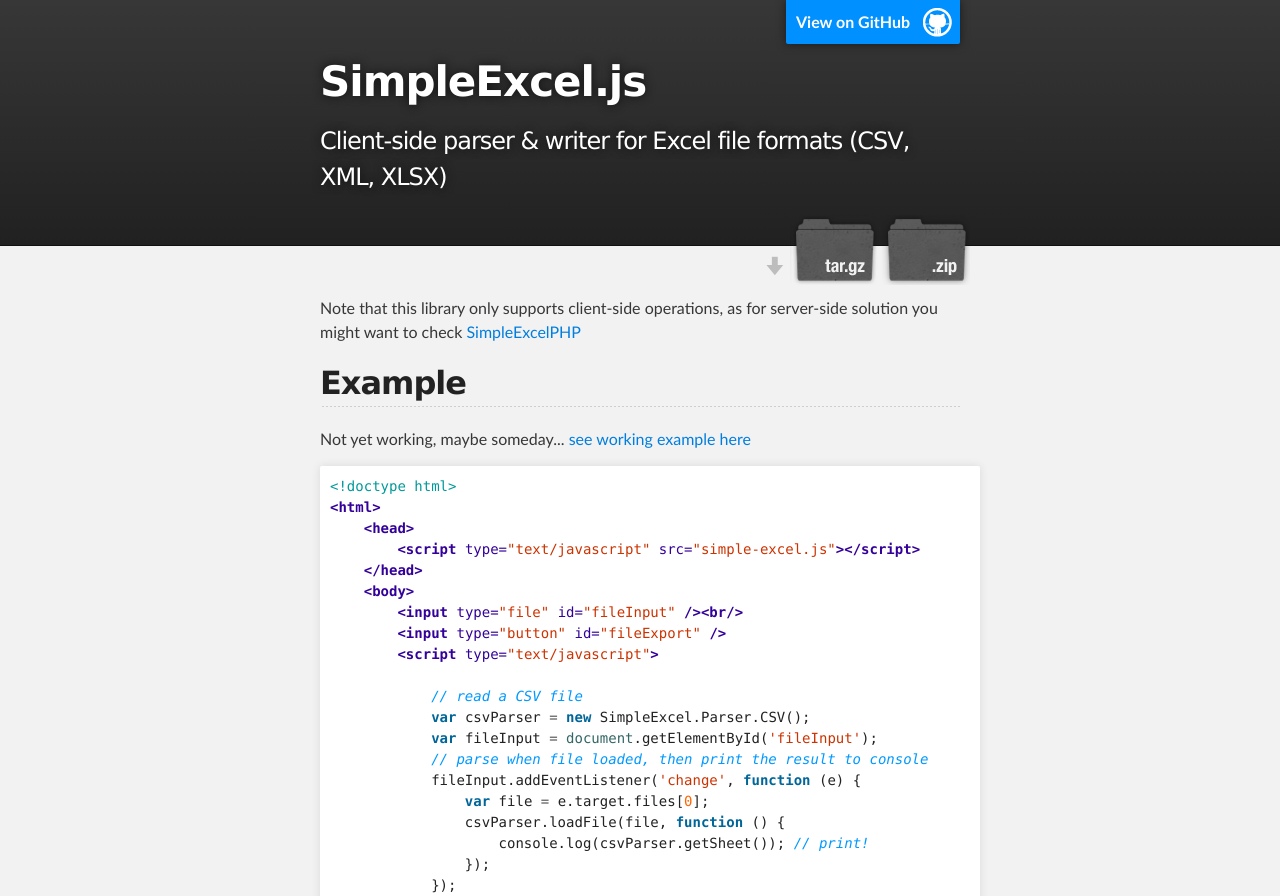
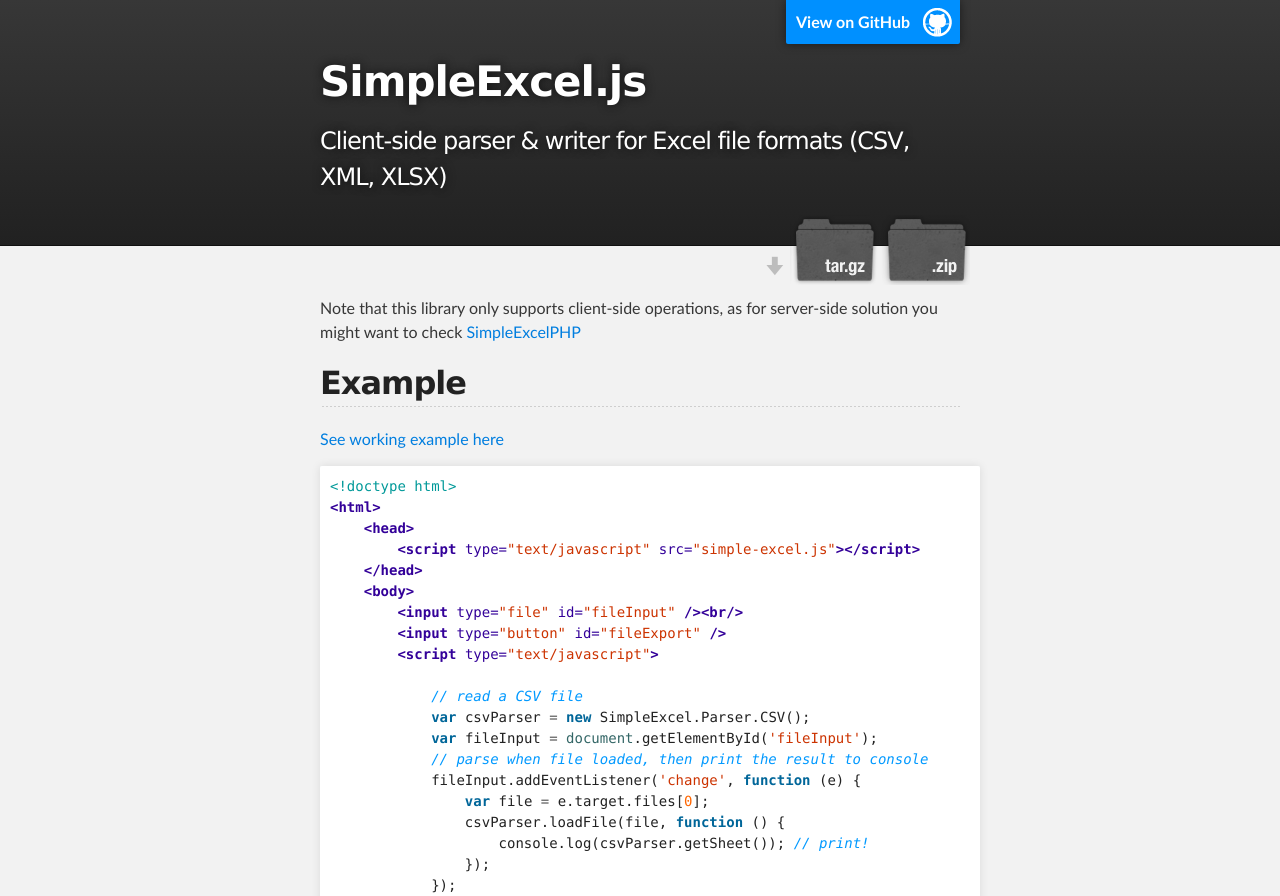
Before and after one commit to faisalman/simple-excel-js, a plain HTML site: page index.html in a window 1280 px wide. Shown: the top 896 px of the page. Drawn offline with Linux system fonts and the light colour scheme.

Commit message:
Update link

```diff
--- a/index.html
+++ b/index.html
@@ -35,7 +35,7 @@
 
 <h2>Example</h2>
 
-<p>Not yet working, maybe someday... <a href="test.html">see working example here</a></p>
+<p><a href="test/test.html">See working example here</a></p>
 
 <div class="highlight"><pre><span class="cp">&lt;!doctype html&gt;</span>
 <span class="nt">&lt;html&gt;</span>
```
